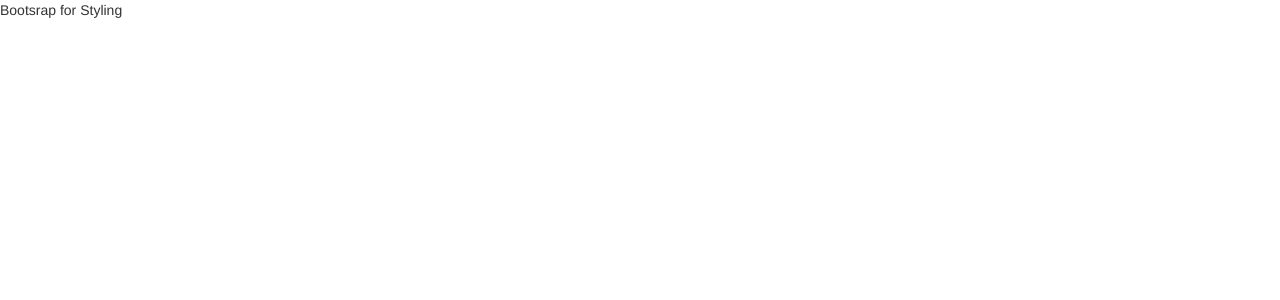
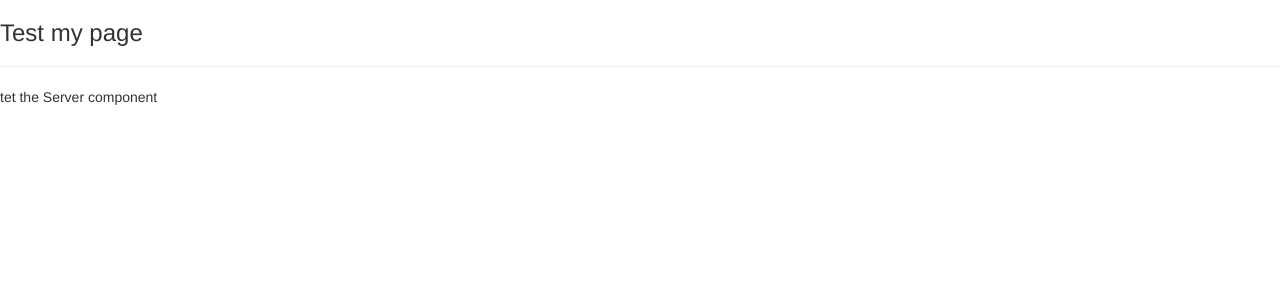
Before and after one commit to TharinduUdara/angular-udemy-course, an Angular app: page / in a window 1280 px wide. Shown: the top 300 px of the page. Built offline with nearby package versions, Linux system fonts and the light colour scheme.

Commit message:
build(upto manually add component):

```diff
--- a/angular.json
+++ b/angular.json
@@ -101,5 +101,8 @@
         }
       }
     }
+  },
+  "cli": {
+    "analytics": "2148b56c-9a13-4734-bd23-400971958eeb"
   }
 }
--- a/package.json
+++ b/package.json
@@ -19,13 +19,14 @@
     "@angular/platform-browser-dynamic": "^15.1.0",
     "@angular/router": "^15.1.0",
     "bootstrap": "^3.4.1",
+    "g": "^2.0.1",
     "rxjs": "~7.8.0",
     "tslib": "^2.3.0",
     "zone.js": "~0.12.0"
   },
   "devDependencies": {
     "@angular-devkit/build-angular": "^15.1.6",
-    "@angular/cli": "~15.1.6",
+    "@angular/cli": "^15.2.4",
     "@angular/compiler-cli": "^15.1.0",
     "@types/jasmine": "~4.3.0",
     "jasmine-core": "~4.5.0",
--- a/src/app/app.component.html
+++ b/src/app/app.component.html
@@ -1,2 +1,3 @@
-
-<p>Bootsrap for Styling </p>
+<h3>Test my page</h3>
+<hr>
+<app-server></app-server>
--- a/src/app/app.module.ts
+++ b/src/app/app.module.ts
@@ -3,10 +3,12 @@ import { BrowserModule } from '@angular/platform-browser';
 
 import { AppRoutingModule } from './app-routing.module';
 import { AppComponent } from './app.component';
+import { ServerComponent } from './server/server.component';
 
 @NgModule({
   declarations: [
-    AppComponent
+    AppComponent,
+    ServerComponent
   ],
   imports: [
     BrowserModule,
--- /dev/null
+++ b/src/app/server/server.component.html
@@ -0,0 +1,2 @@
+
+<p>tet the Server component</p>
```
Also changed, not shown: src/app/server/server.component.ts (added, +13 -0 lines), src/app/server/server.component.scss (added), 1 other file (tests, documents, lock files or other folders).
